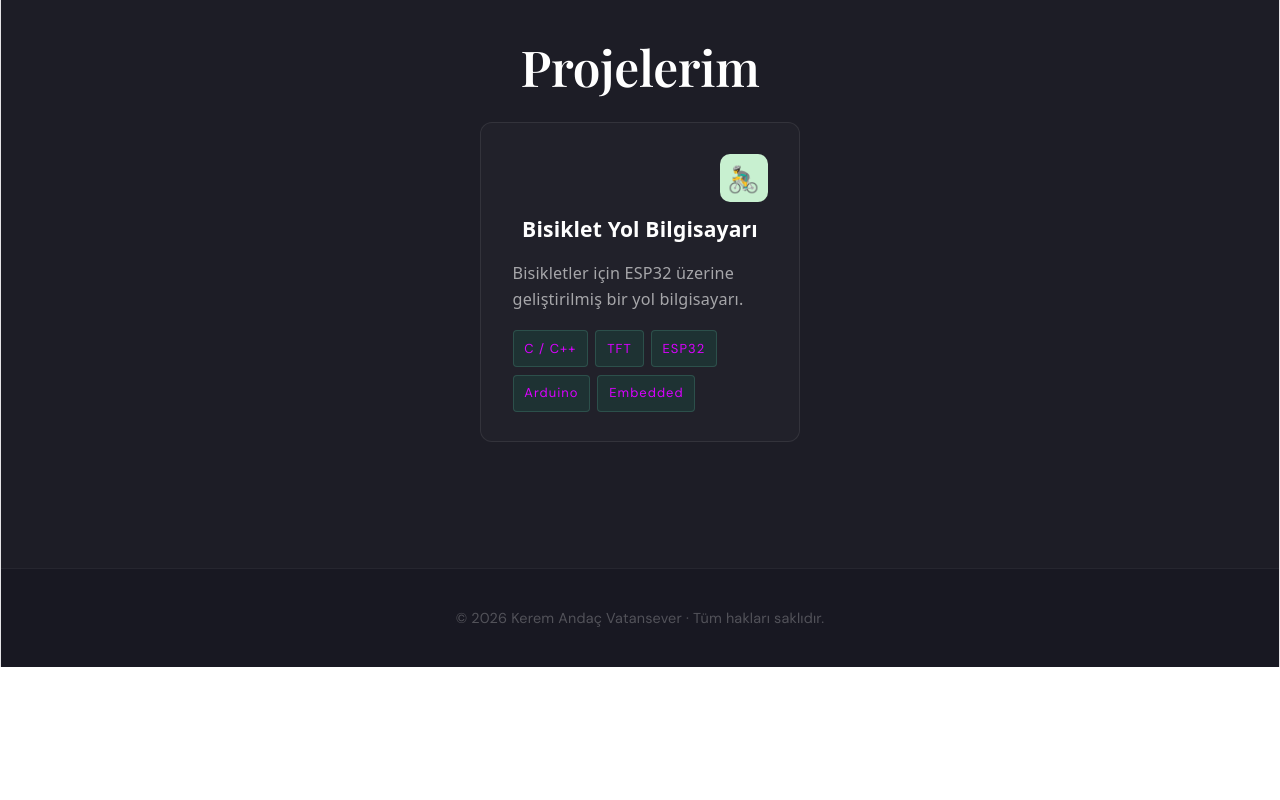
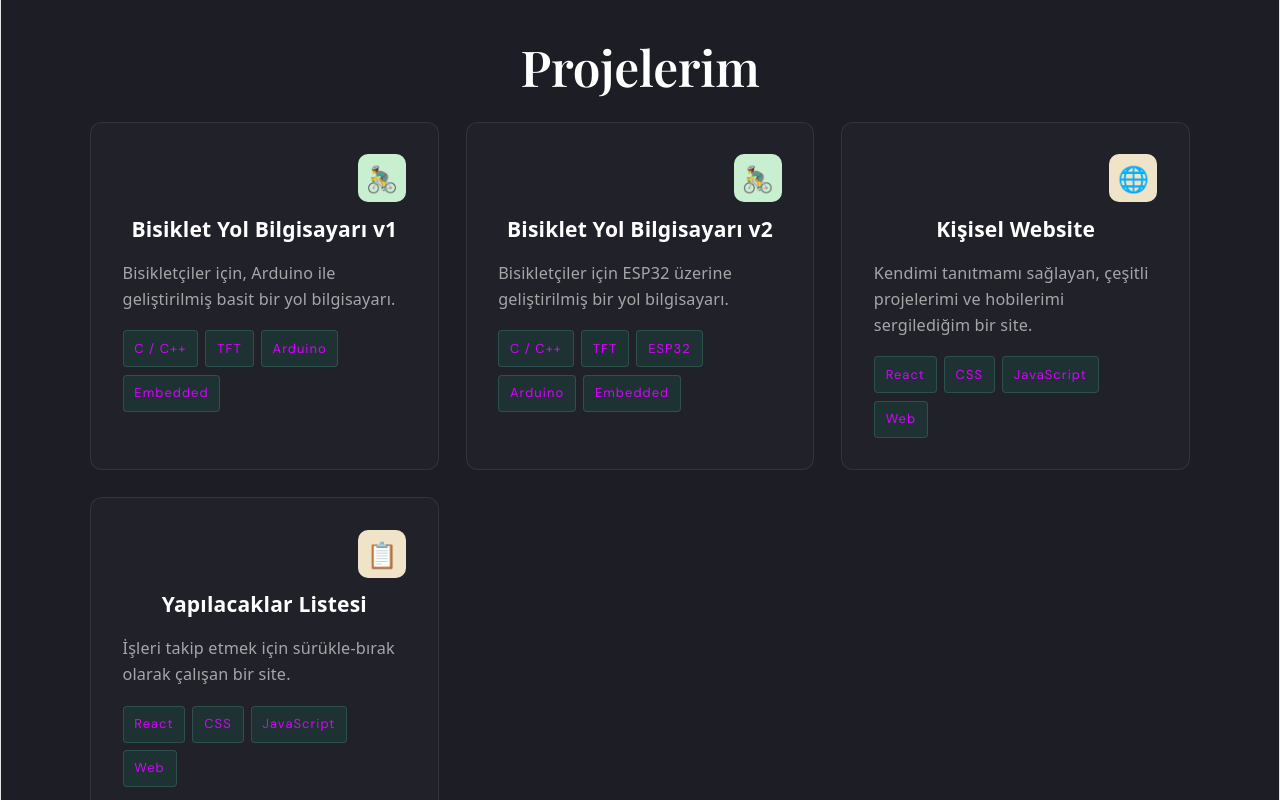
Before and after one commit to Tuz256/keremandacvatansever.com, a React (Vite) app: page / in a window 1280 px wide. Shown: the part 1720-2520 px from the top of the page. Before the commit the page ends 2387 px from the top, so only its background shows below. Built offline with nearby package versions, Linux system fonts and the light colour scheme.

Commit message:
Adding some projects, and style refactoring

```diff
--- a/src/App.jsx
+++ b/src/App.jsx
@@ -1,24 +1,8 @@
 import { useState, useEffect, useRef } from "react";
+import { TbArrowBigUpFilled } from "react-icons/tb";
+
 import cvPhoto from "./assets/cv.png";
 import me from "./assets/cift_monitor.png";
-import { TbArrowBigUpFilled } from "react-icons/tb";
-
-const theme = {
-  fonts: {
-    heading: "'Playfair Display', Georgia, serif",
-    body: "'DM Sans', sans-serif"
-  },
-
-  colors: {
-    bg: "#181822",
-    bgNavBar: "#0a0a0eeb",
-    brandColor2: "#7fffd4",
-    brandColor: "#d900ff",
-
-  },
-}
-
-// const NAV_LINKS = ["HAKKIMDA", "PROJELER"/*, "CV", "İLETİŞİM"*/];
 
 const NAV_LINKS = [
   { label: "HAKKIMDA", id: "About" },
@@ -30,37 +14,73 @@ const NAV_LINKS = [
 const PROJECTS = [
   {
     id: 1,
-    title: "Bisiklet Yol Bilgisayarı",
-    description: "Bisikletler için ESP32 üzerine geliştirilmiş bir yol bilgisayarı.",
+    title: "Bisiklet Yol Bilgisayarı v1",
+    description: "Bisikletçiler için, Arduino ile geliştirilmiş basit bir yol bilgisayarı.",
+    link: "https://github.com/Tuz256/Bicycle_Computer",
+    tags: ["C / C++", "TFT", "Arduino", "Embedded"],
+    color: "#c8f0d0",
+    emoji: "🚴‍♂️",
+  },
+  {
+    id: 2,
+    title: "Bisiklet Yol Bilgisayarı v2",
+    description: "Bisikletçiler için ESP32 üzerine geliştirilmiş bir yol bilgisayarı.",
+    link: "https://github.com/Tuz256/Bicycle_Computer_wESP32",
     tags: ["C / C++", "TFT", "ESP32", "Arduino", "Embedded"],
     color: "#c8f0d0",
     emoji: "🚴‍♂️",
   },
-  // {
-  //   id: 2,
-  //   title: "Hava Durumu Uygulaması",
-  //   description: "OpenWeather API ile anlık hava ve 7 günlük tahmin sunar.",
-  //   tags: ["React", "API", "PWA", "CSS"],
-  //   color: "#c8e0f0",
-  //   emoji: "🌤️",
-  // },
-  // {
-  //   id: 3,
-  //   title: "Görev Yönetim Aracı",
-  //   description: "Sürükle-bırak özellikli Kanban panosu.",
-  //   tags: ["React", "DnD", "Firebase", "Tailwind"],
-  //   color: "#f0e4c8",
-  //   emoji: "📋",
-  // },
-  // {
-  //   id: 4,
-  //   title: "Blog CMS",
-  //   description: "Markdown destekli kişisel blog platformu.",
-  //   tags: ["Next.js", "Markdown", "SEO", "Vercel"],
-  //   color: "#f0c8d8",
-  //   emoji: "📝",
-  // },
+  {
+    id: 3,
+    title: "Kişisel Website",
+    description: "Kendimi tanıtmamı sağlayan, çeşitli projelerimi ve hobilerimi sergilediğim bir site.",
+    link: "https://github.com/Tuz256/keremandacvatansever.com",
+    tags: ["React", "CSS", "JavaScript", "Web"],
+    color: "#f0e4c8",
+    emoji: "🌐",
+  },
+  {
+    id: 4,
+    title: "Yapılacaklar Listesi",
+    description: "İşleri takip etmek için sürükle-bırak olarak çalışan bir site.",
+    link: "https://github.com/Tuz256/web-to-do",
+    tags: ["React", "CSS", "JavaScript", "Web"],
+    color: "#f0e4c8",
+    emoji: "📋",
+  },
 ];
+
+const theme = {
+  fonts: {
+    heading: "'Playfair Display', Georgia, serif",
+    body: "'DM Sans', sans-serif"
+  },
+
+  colors: {
+    bg: "#181822",
+    bgNavBar: "#0a0a0eeb",
+    brandColor: "#d900ff",
+    brandColor2: "#7fffd4",
+  },
+}
+
+const styles = {
+  main: {
+    background: theme.colors.bg,
+    minHeight: "100vh",
+    border: "none",
+    overflowX: "hidden"
+  },
+
+  footer: {
+    padding: "2rem",
+    borderTop: "1px solid rgba(255,255,255,0.06)",
+    textAlign: "center",
+    fontFamily: theme.fonts.body,
+    fontSize: "0.8rem",
+    color: "#ffffff40",
+  }
+}
 
 const ScrollToTopButton = () => {
   const [visible, setVisible] = useState(false);
@@ -109,7 +129,6 @@ const ScrollToTopButton = () => {
   );
 };
 
-
 function useInView(threshold = 0.15) {
   const ref = useRef(null);
   const [inView, setInView] = useState(false);
@@ -135,17 +154,6 @@ function Navbar({ active, setActive }) {
     window.addEventListener("scroll", onScroll);
     return () => window.removeEventListener("scroll", onScroll);
   }, []);
-
-  // const handleNav = (link) => {
-  //   setActive(link);
-  //   setMenuOpen(false);
-  //   const id = link
-  //     .replace(/İ/g, "i").replace(/I/g, "i")
-  //     .toLowerCase()
-  //     .replace(/ı/g, "i").replace(/ş/g, "s").replace(/ğ/g, "g")
-  //     .replace(/ü/g, "u").replace(/ö/g, "o").replace(/ç/g, "c");
-  //   document.getElementById(id)?.scrollIntoView({ behavior: "smooth" });
-  // };
 
   const handleNav = (link) => {
     setActive(link.label);
@@ -220,6 +228,8 @@ function Navbar({ active, setActive }) {
           background: "#0a0a0ef7", padding: "1.5rem",
           display: "flex", flexDirection: "column", gap: "1.25rem",
         }}>
+
+          if (NAV_LINKS.length === 0) return;
 
           {NAV_LINKS.map((link) => (
             <button
@@ -493,9 +503,8 @@ function Projects() {
 
         <div
           style={{
-            // display: "grid", gridTemplateColumns: "repeat(auto-fill, minmax(280px, 1fr))",
-            display: "flex", justifySelf: "center",
-            width: "320px", height: "320px",
+            display: "grid", gridTemplateColumns: "repeat(auto-fill, minmax(280px, 1fr))",
+            justifyContent: "center",
             gap: "1.5rem",
             opacity: inView ? 1 : 0,
             transform: inView ? "none" : "translateY(40px)",
@@ -513,9 +522,14 @@ function Projects() {
 
 function ProjectCard({ project, delay }) {
   const [hovered, setHovered] = useState(false);
+  const handleClick = () => {
+    if (!project.link) return;
+    window.open(project.link, "_blank");
+  };
 
   return (
     <div
+      onClick={handleClick}
       onMouseEnter={() => setHovered(true)}
       onMouseLeave={() => setHovered(false)}
       style={{
@@ -714,14 +728,7 @@ function Contact() {
 
 function Footer() {
   return (
-    <footer style={{
-      padding: "2rem",
-      borderTop: "1px solid rgba(255,255,255,0.06)",
-      textAlign: "center",
-      fontFamily: theme.fonts.body,
-      fontSize: "0.8rem",
-      color: "#ffffff40",
-    }}>
+    <footer style={styles.footer}>
       © {new Date().getFullYear()} Kerem Andaç Vatansever · Tüm hakları saklıdır.
     </footer>
   );
@@ -749,12 +756,7 @@ export default function App() {
   }, []);
 
   return (
-    <div style={{
-      background: theme.colors.bg,
-      minHeight: "100vh",
-      border: "none",
-      overflowX: "hidden"
-    }}>
+    <div style={styles.main}>
       <Navbar active={active} setActive={setActive} />
       <Hero setActive={setActive} />
       <About />
@@ -763,6 +765,6 @@ export default function App() {
       {/* <Contact /> */}
       <ScrollToTopButton />
       <Footer />
-    </div>
+    </div >
   );
 }
```
